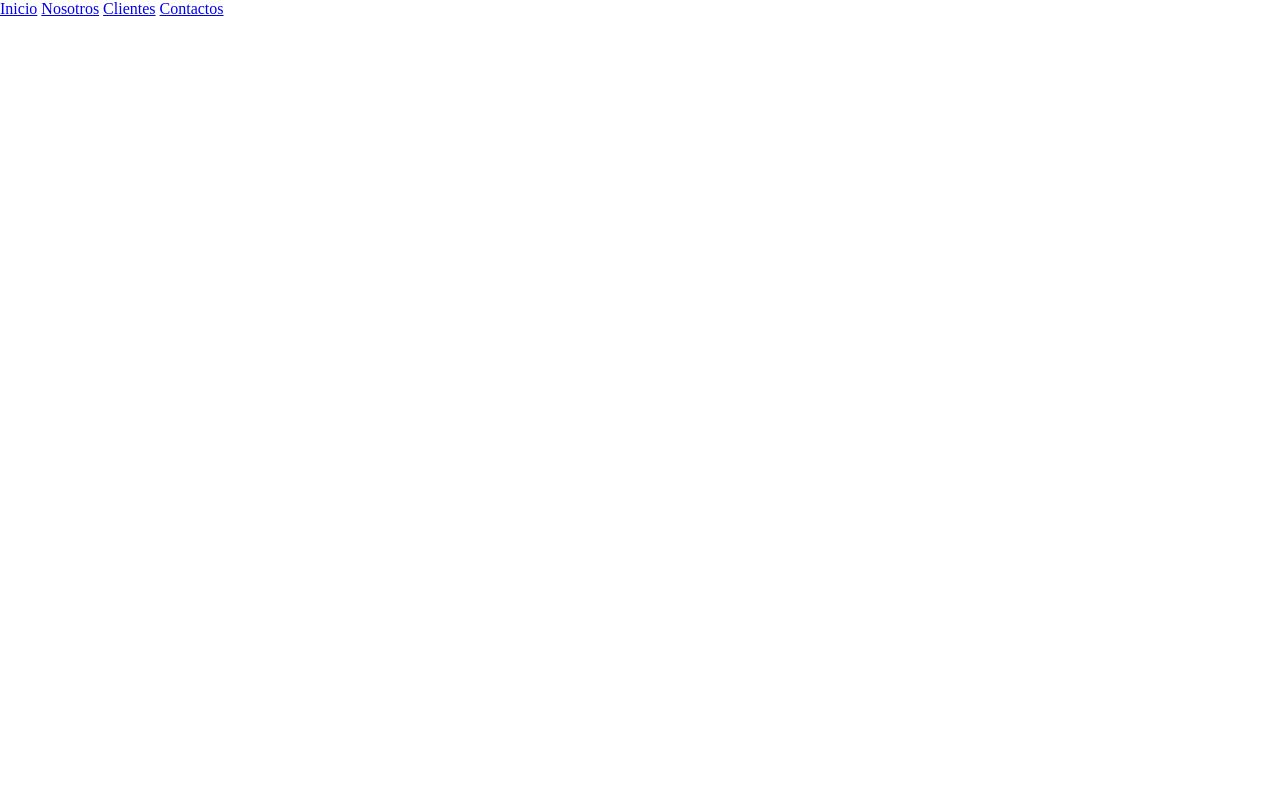
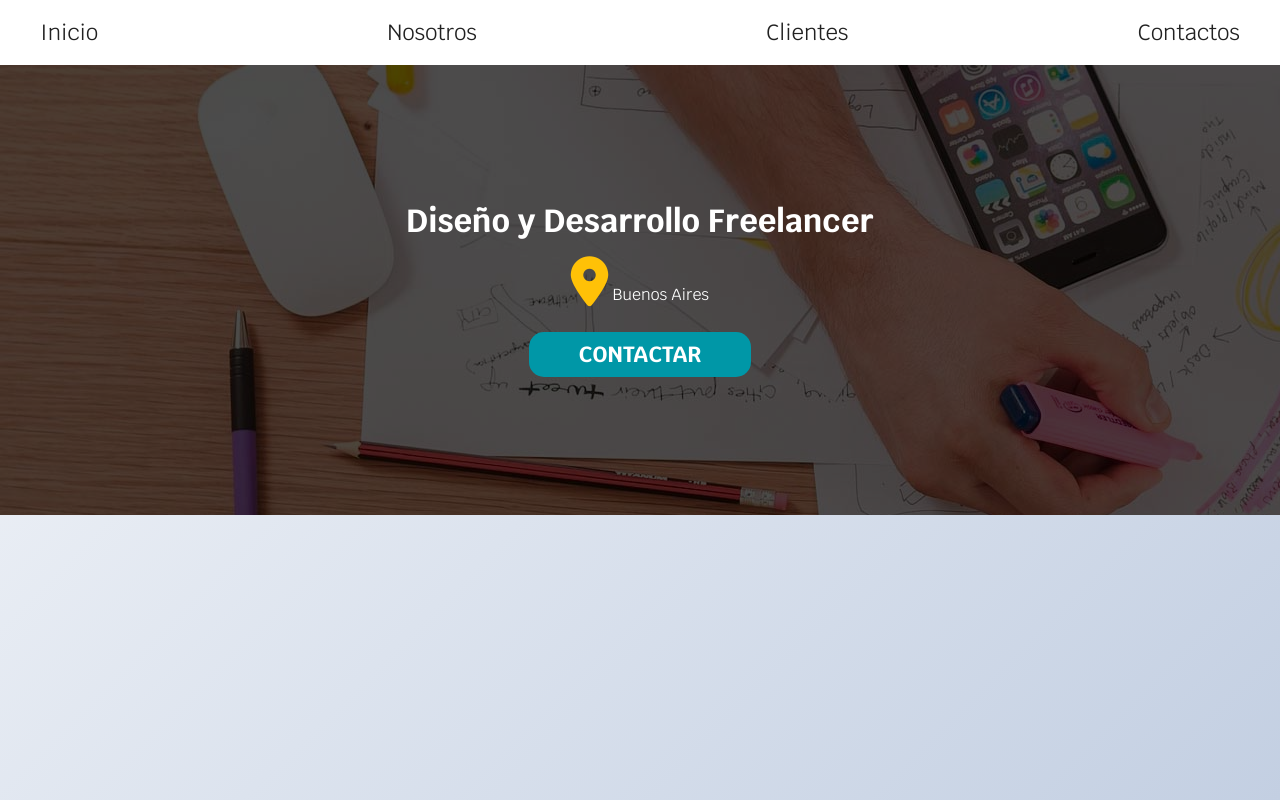
Before and after one commit to tonycuri/Freelancer, a plain HTML site: page index.html in a window 1280 px wide. Drawn offline with Linux system fonts and the light colour scheme.

Commit message:
terminamos con el header

```diff
--- a/css/style.css
+++ b/css/style.css
@@ -1,6 +1,92 @@
+:root{
+    --oscuro: #212121;
+    --primario: #ffc107;
+    --secundario:#0097a7;
+}
 html {
     box-sizing: border-box;
+    min-height: 100%;
+    font-size: 62.5%;
   }
-  *, *:before, *:after {
+*, *:before, *:after {
     box-sizing: inherit;
-  }
+}
+body{
+    font-family: 'Krub', sans-serif;
+    min-height: 100%;
+    background-image: linear-gradient(135deg, #f5f7fa 0%, #c3cfe2 100%);
+    font-size: 1.6rem;
+}
+h1,h2,h3{
+    margin: 0;
+}
+.site-header{
+    background-color: white;
+}
+.site-header nav{
+    max-width:1200px;
+    margin: 0 auto;
+    padding: 2rem 0;
+    display:flex;
+    flex-direction: column;
+    align-items: center;
+}
+@media (min-width: 768px) {
+    .site-header nav{
+        justify-content: space-between;
+        flex-direction: row;
+    }
+}
+.site-header nav a{
+    color: var(--oscuro);
+    font-size: 2.2rem;
+    text-decoration: none;
+    margin-bottom: 2rem;
+}
+.site-header nav a:last-of-type{
+    margin-bottom: 0;
+}
+@media (min-width: 768px) {
+    .site-header nav a{
+        margin-bottom: 0;
+    }
+}
+.hero{
+    height: 45rem;
+    background-image: url(../img/hero.jpg);
+    position: relative;
+    display: flex;
+    justify-content: center;
+    align-items: center;
+}
+.hero::after{
+    content: '';
+    background-color:rgba(0,0,0, .7);
+    position: absolute;
+    top:0;
+    right: 0;
+    bottom: 0;
+    left: 0;
+}
+.contenedor-hero{
+    z-index: 1;
+    color:white;
+    position: relative;
+    text-align: center;
+}
+.contenedor-hero i{
+    font-size: 5rem;
+    color: var(--primario);
+}
+.boton{
+    background-color: var(--secundario);
+    padding: 1rem 5rem;
+    display: inline-block;
+    margin-top: 1rem;
+    color:white;
+    text-decoration: none;
+    text-transform: uppercase;
+    font-weight: 700;
+    font-size: 2.2rem;
+    border-radius: 1.5rem;
+}
--- a/index.html
+++ b/index.html
@@ -19,5 +19,12 @@
             <a href="#">Contactos</a>
         </nav>
     </header>
+    <div class="hero">
+        <div class="contenedor-hero">
+            <h1>Diseño y Desarrollo Freelancer</h1>
+            <p><i class="fas fa-map-marker-alt"></i> Buenos Aires</p>
+            <a href="#" class="boton">Contactar</a>
+        </div>
+    </div>
 </body>
 </html>
```
